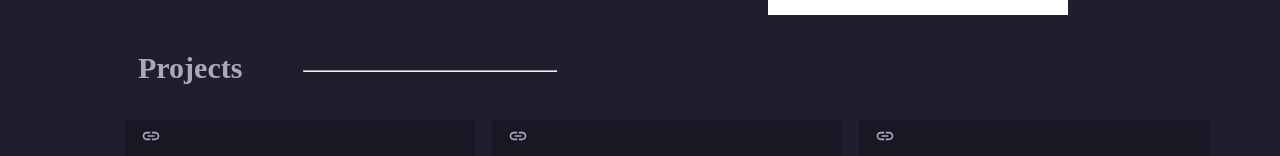
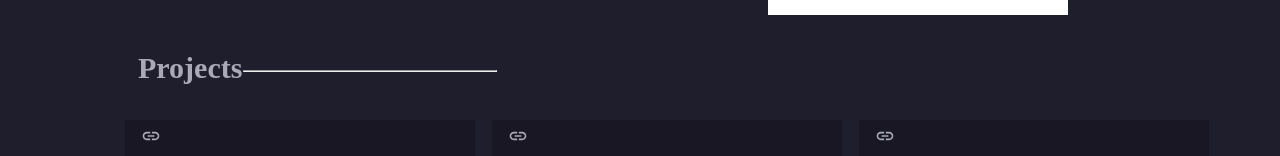
Before and after one commit to ndegealbert/Portfoliov3, a Next.js app: page / in a window 1280 px wide. Shown: the part 770-926 px from the top of the page. Built offline with nearby package versions, Linux system fonts and the light colour scheme.

Commit message:
few changes

```diff
--- a/styles/project.module.css
+++ b/styles/project.module.css
@@ -9,7 +9,7 @@
     width:20%;
     position: relative;
     bottom: 35px;
-    right: 210px;
+    right: 270px;
     background-color:  #FFB400;
 
 }
@@ -90,7 +90,7 @@
         width:40%;
         position: relative;
         bottom: 35px;
-        right:0px;
+        left: 20px;
         background-color:  #FFB400 ;
 
     }
```
